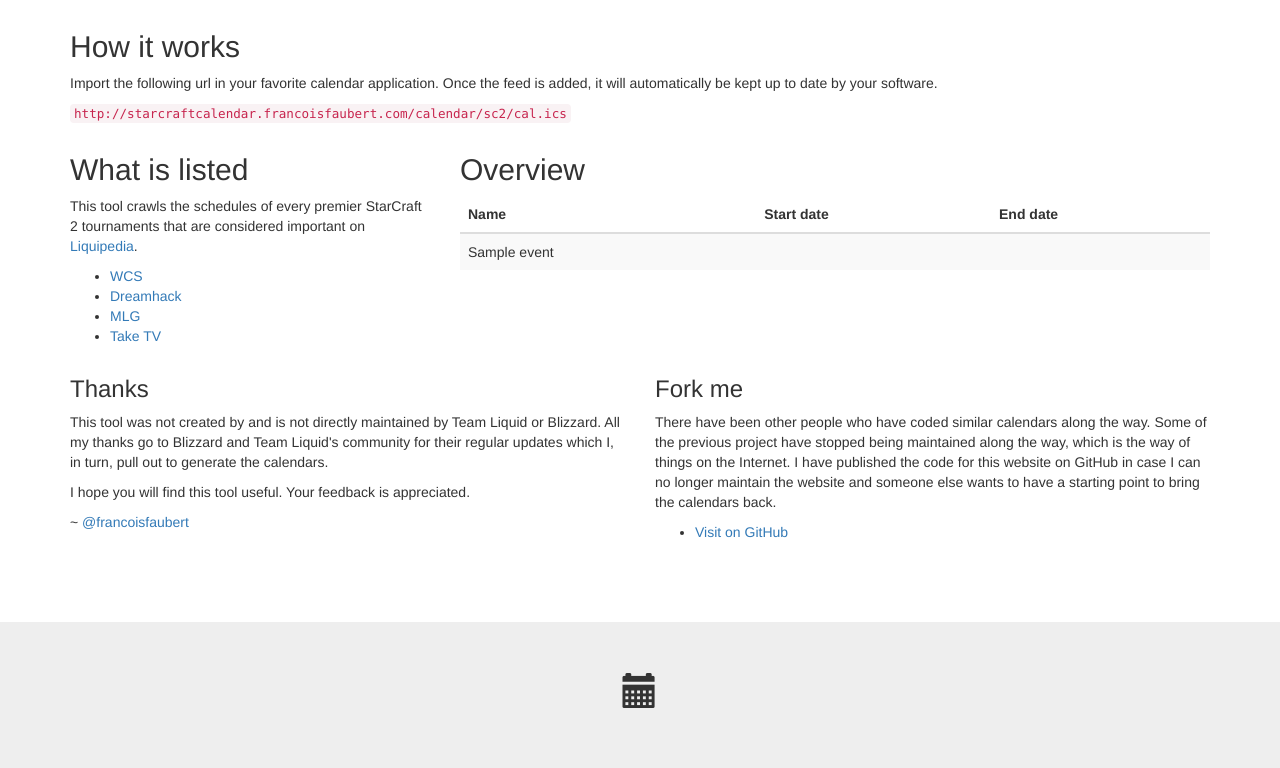
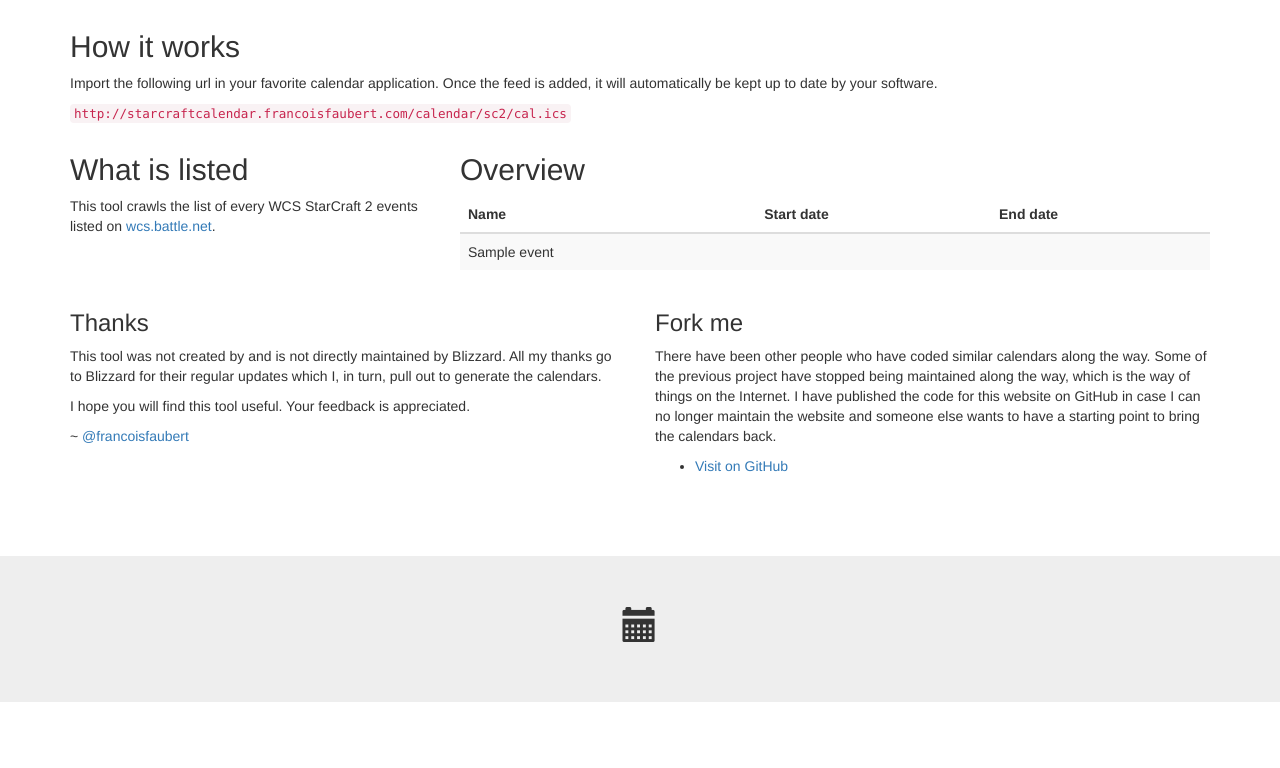
Before and after one commit to francoisfaubert/starcraft-calendar, a CakePHP app: the page made by app/View/Pages/home.ctp in a window 1280 px wide. Shown: the part 289-1057 px from the top of the page. After the commit the page ends 991 px from the top, so only its background shows below. Run offline with PHP 8.4 and a stand-in for CakePHP, Linux system fonts and the light colour scheme; the template is opened without the code that fills it: most values are stand-ins (such as "Sample title", 1, 10 or a date in 2020); some libraries are stand-ins or nearby versions.

Commit message:
Updated the documentation to reflect the latest changes

```diff
--- a/app/View/Pages/home.ctp
+++ b/app/View/Pages/home.ctp
@@ -16,18 +16,8 @@
 	</div>
 	<div class="row">
 		<div class="col-md-4">
-
 			<h2>What is listed</h2>
-
-			<p>This tool crawls the schedules of every premier StarCraft 2 tournaments that are considered important on <a href="http://wiki.teamliquid.net/starcraft2/Premier_Tournaments">Liquipedia</a>.</p>
-
-			<ul>
-				<li><a href="http://wcs.battle.net/sc2/en/schedule">WCS</a></li>
-				<li><a href="http://open.dreamhack.se/">Dreamhack</a></li>
-				<li><a href="http://www.majorleaguegaming.com/seasons">MLG</a></li>
-				<li><a href="http://taketv.net/cups/bracket">Take TV</a></li>
-			</ul>
-
+			<p>This tool crawls the list of every WCS StarCraft 2 events listed on <a href="http://wcs.battle.net">wcs.battle.net</a>.</p>
 		</div>
 		<div class="col-md-8">
 			<h2>Overview</h2>
@@ -65,7 +55,7 @@
 	<div class="row">
 		<div class="col-md-6">
 			<h3>Thanks</h3>
-			<p>This tool was not created by and is not directly maintained by Team Liquid or Blizzard. All my thanks go to Blizzard and Team Liquid's community for their regular updates which I, in turn, pull out to generate the calendars.</p>
+			<p>This tool was not created by and is not directly maintained by Blizzard. All my thanks go to Blizzard for their regular updates which I, in turn, pull out to generate the calendars.</p>
 			<p>I hope you will find this tool useful. Your feedback is appreciated.</p>
 			<p>~ <a href="http://www.twitter.com/francoisfaubert/">@francoisfaubert</a></p>
 		</div>
```
Also changed, not shown: README.md.
